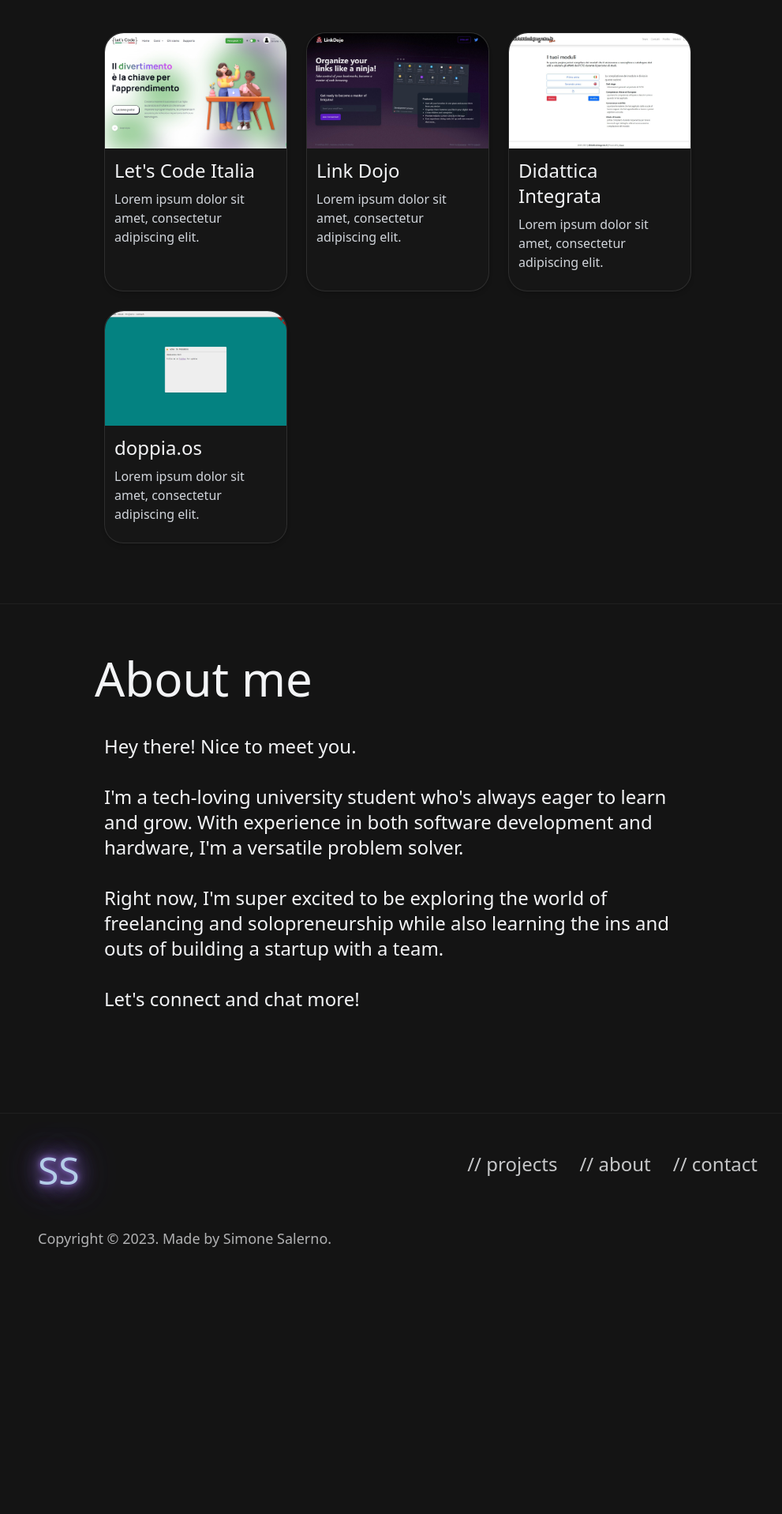
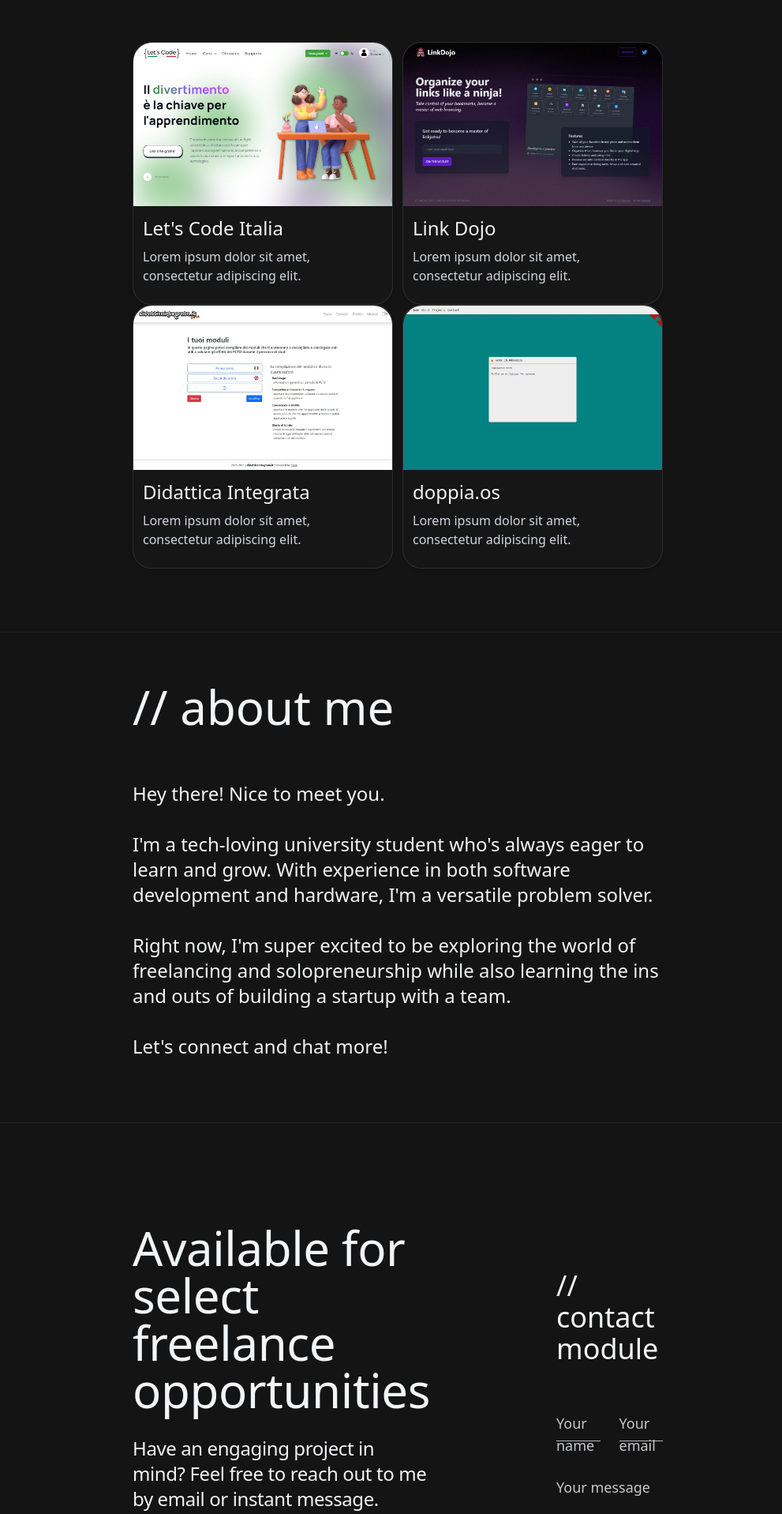
Before and after one commit to doppiaesse/portfolio-v1, a SvelteKit app: page / in a window 1280 px wide. Shown: the part 880-2797 px from the top of the page at 79% size, without its empty margins (136-1127 px from the left). Before the commit the page ends 2482 px from the top, so only its background shows below. Built offline with nearby package versions, Linux system fonts and the light colour scheme.

Commit message:
Contact section

```diff
--- a/src/lib/components/Footer.svelte
+++ b/src/lib/components/Footer.svelte
@@ -8,7 +8,7 @@
 	];
 </script>
 
-<footer class="border-t border-white border-opacity-5 mt-8 sm:mt-16 px-4 sm:px-14">
+<footer class="border-t border-white border-opacity-5 px-4 sm:px-14">
 	<nav class="flex items-start py-8 sm:py-12 justify-between text-xl sm:text-2xl font-light">
 		<a href="#top" class="text-5xl sign opacity-90" on:click={handleAnchorClick}> SS </a>
 
--- a/src/lib/components/ProjectCard.svelte
+++ b/src/lib/components/ProjectCard.svelte
@@ -5,7 +5,7 @@
 	export let link: string;
 </script>
 
-<div class="flex justify-center pt-3 md:p-3">
+<div class="flex justify-center">
 	<div
 		class="shadow-md bg-white bg-opacity-[0.01] border border-white border-opacity-10 rounded-3xl"
 	>
--- a/src/routes/+page.svelte
+++ b/src/routes/+page.svelte
@@ -7,7 +7,7 @@
 <Navbar />
 
 <div
-	class="flex flex-col sm:flex-row gap-10 sm:gap-20 border-b border-white border-opacity-5 px-4 sm:px-32 py-16 sm:py-32"
+	class="flex flex-col sm:flex-row gap-10 sm:gap-20 border-b border-white border-opacity-5 px-4 sm:px-32 py-16 sm:pt-32 sm:pb-36"
 >
 	<div
 		class="flex md:w-[55%] flex-col tracking-tighter leading-[0.7] justify-center gap-y-7 sm:gap-y-10"
@@ -39,10 +39,10 @@
 	</div>
 </div>
 
-<div id="projects" class="flex flex-col gap-y-10 sm:gap-y-14 px-4 sm:px-32 py-12 sm:py-16">
-	<h2 class="text-5xl sm:text-6xl font-light leading-none">Projects</h2>
+<div id="projects" class="flex flex-col gap-y-10 sm:gap-y-16 px-4 sm:px-44 py-12 sm:pt-16 sm:pb-20">
+	<h2 class="text-5xl sm:text-6xl font-light">// projects</h2>
 
-	<div class="basic-grid">
+	<div class="basic-grid gap-x-3">
 		<ProjectCard
 			title="Let's Code Italia"
 			description="Lorem ipsum dolor sit amet, consectetur adipiscing elit."
@@ -72,10 +72,10 @@
 
 <div
 	id="about"
-	class="flex flex-col gap-y-10 border-t border-white border-opacity-5 px-4 sm:px-32 py-12 sm:py-16"
+	class="flex flex-col gap-y-10 sm:gap-y-16 border-t border-white border-opacity-5 px-4 sm:px-44 py-12 sm:pt-16 sm:pb-20"
 >
-	<h2 class="text-5xl sm:text-6xl leading-none whitespace-nowrap">About me</h2>
-	<div class="text-xl sm:text-2xl sm:px-3">
+	<h2 class="text-5xl sm:text-6xl whitespace-nowrap">// about me</h2>
+	<div class="text-xl sm:text-2xl">
 		Hey there! Nice to meet you.
 		<br />
 		<br />
@@ -91,6 +91,88 @@
 	</div>
 </div>
 
+<div
+	id="contact"
+	class="flex flex-col items-center sm:flex-row gap-16 sm:gap-40 border-t border-white border-opacity-5 sm:px-44 pt-16 pb-20 sm:pt-32 sm:pb-36"
+>
+	<div
+		class="order-2 flex md:w-[60%] flex-col tracking-tight justify-between gap-y-16 sm:gap-y-24 px-4 sm:px-0"
+	>
+		<div class="flex flex-col gap-y-5 sm:gap-y-7">
+			<h3 class="text-4xl sm:text-6xl">Available for select freelance opportunities</h3>
+			<p class="text-xl sm:text-2xl">
+				Have an engaging project in mind? Feel free to reach out to me by email or instant message.
+			</p>
+		</div>
+
+		<div class="flex flex-col text-lg sm:text-xl gap-y-4">
+			<a class="text-xl sm:text-2xl" href="mailto:contact@simonesalerno.it"
+				>contact@simonesalerno.it</a
+			>
+			<div class="flex flex-col gap-y-2">
+				<a href="https://www.linkedin.com/in/simone-salerno/" target="_blank">LinkedIn</a>
+				<a href="https://github.com/novakoder/" target="_blank">GitHub</a>
+				<a href="https://www.instagram.com/novakoder/" target="_blank">Instagram</a>
+				<a href="https://twitter.com/novakoder/" target="_blank">X</a>
+			</div>
+		</div>
+	</div>
+
+	<div
+		class="sm:order-2 flex flex-col md:w-[45%] gap-y-10 sm:gap-y-12 px-4 sm:px-0 pb-20 sm:pb-0 border-b sm:border-b-0 border-white border-opacity-5"
+	>
+		<h3 class="text-4xl sm:self-end">// contact module</h3>
+		<form action="" class="flex flex-col gap-y-10">
+			<div class="grid gap-x-6 gap-y-8 sm:grid-cols-2 opacity-80">
+				<div class="relative z-0">
+					<input
+						type="text"
+						name="name"
+						class="peer block w-full appearance-none border-0 border-b bg-transparent py-2.5 px-0 text-lg focus:border-blue-600 focus:outline-none focus:ring-0"
+						placeholder=" "
+					/>
+					<label
+						for="name"
+						class="absolute top-3 -z-10 origin-[0] -translate-y-6 scale-75 transform text-lg duration-300 peer-placeholder-shown:translate-y-0 peer-placeholder-shown:scale-100 peer-focus:left-0 peer-focus:-translate-y-6 peer-focus:scale-75 peer-focus:text-blue-600 peer-focus:dark:text-blue-500"
+						>Your name</label
+					>
+				</div>
+				<div class="relative z-0">
+					<input
+						type="text"
+						name="email"
+						class="peer block w-full appearance-none border-0 border-b bg-transparent py-2.5 px-0 text-lg focus:border-blue-600 focus:outline-none focus:ring-0"
+						placeholder=" "
+					/>
+					<label
+						for="email"
+						class="absolute top-3 -z-10 origin-[0] -translate-y-6 scale-75 transform text-lg duration-300 peer-placeholder-shown:translate-y-0 peer-placeholder-shown:scale-100 peer-focus:left-0 peer-focus:-translate-y-6 peer-focus:scale-75 peer-focus:text-blue-600 peer-focus:dark:text-blue-500"
+						>Your email</label
+					>
+				</div>
+				<div class="relative z-0 col-span-2">
+					<textarea
+						name="message"
+						rows="5"
+						class="peer block w-full appearance-none border-0 border-b bg-transparent py-2.5 px-0 text-lg focus:border-blue-600 focus:outline-none focus:ring-0"
+						placeholder=" "
+					/>
+					<label
+						for="message"
+						class="absolute top-3 -z-10 origin-[0] -translate-y-6 scale-75 transform text-lg duration-300 peer-placeholder-shown:translate-y-0 peer-placeholder-shown:scale-100 peer-focus:left-0 peer-focus:-translate-y-6 peer-focus:scale-75 peer-focus:text-blue-600 peer-focus:dark:text-blue-500"
+						>Your message</label
+					>
+				</div>
+			</div>
+			<button
+				type="submit"
+				class="sm:self-end rounded-full bg-black bg-opacity-60 w-[45%] pt-[0.63rem] pb-3 text-white text-xl"
+				>Send Message</button
+			>
+		</form>
+	</div>
+</div>
+
 <Footer />
 
 <style>
```
